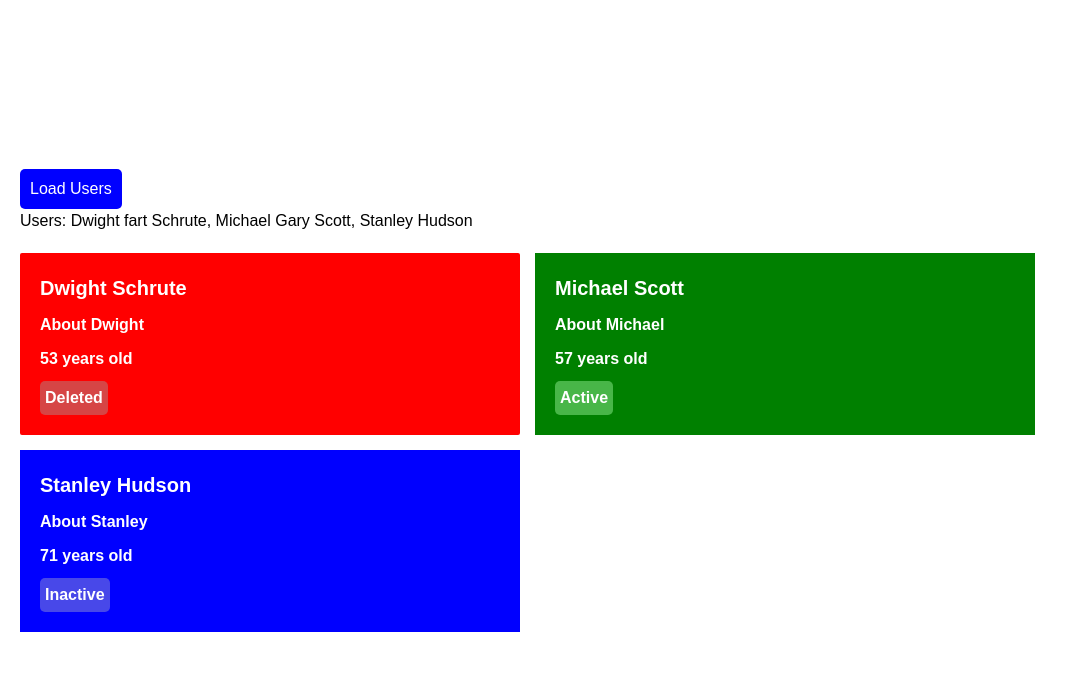
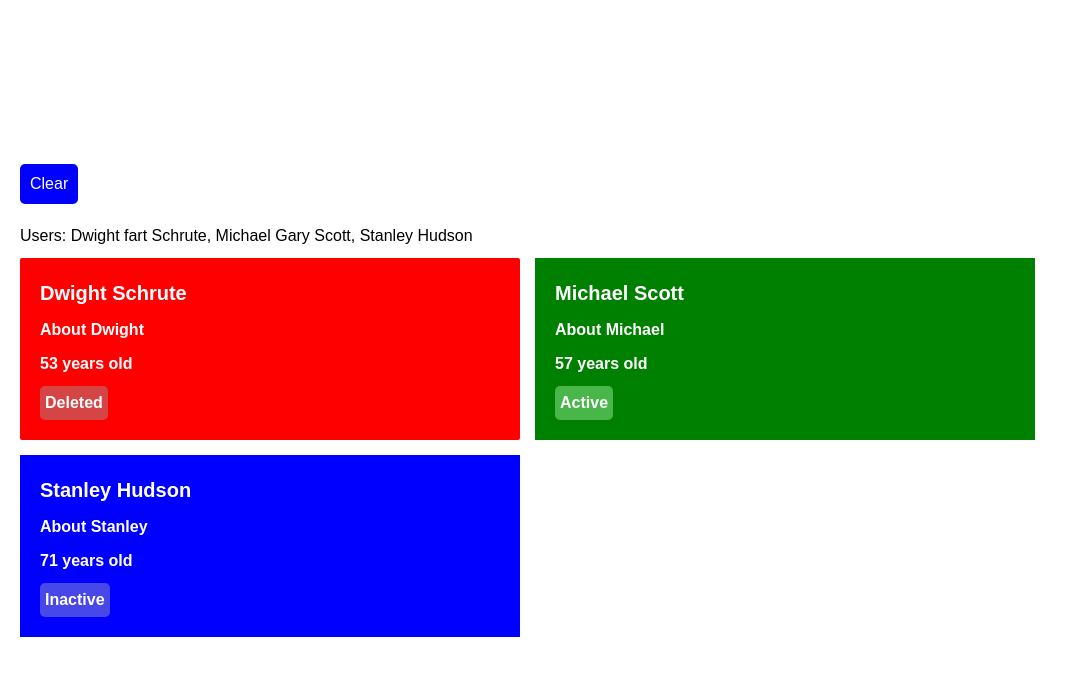
Before and after one commit to Demetre-Panjakidze/homework-pipes-directives, an Angular app: page / in a window 1280 px wide. Both pictures are taken after a click on the button "Load Users". Shown: the top 676 px of the page, without its empty margins (0-1078 px from the left). Built offline with nearby package versions, Linux system fonts and the light colour scheme.

Commit message:
initial commit

```diff
--- a/src/app/user-info/user-info.component.html
+++ b/src/app/user-info/user-info.component.html
@@ -1,8 +1,11 @@
-<button class="load-btn">Load Users</button>
-<p>Users: {{"" | usernames }}</p>
-
-<div class="info-container">
-  <div class="user-info" *ngFor="let info of data.users; let i = index">
-    <app-info [index]="i" [info]="info" appStatus />
+<button class="load-btn" (click)="loadData()">{{btnTxt}}</button>
+<p *ngIf="message" class="empty">List is empty</p>
+<p class="loading" *ngIf="loading">Loading...</p>
+<div *ngIf="loaded">
+  <p class="usernames">Users: {{ "" | usernames }}</p>
+  <div class="info-container">
+    <div class="user-info" *ngFor="let info of data.users; let i = index">
+      <app-info [index]="i" [info]="info" appStatus />
+    </div>
   </div>
 </div>
--- a/src/app/user-info/user-info.component.scss
+++ b/src/app/user-info/user-info.component.scss
@@ -11,11 +11,17 @@
   }
 }
 
+.loading,
+.usernames,
+.empty {
+  margin: 20px 0 0;
+}
+
 .info-container {
   display: flex;
   flex-wrap: wrap;
   gap: 15px;
-  margin: 20px 0 0;
+  margin: 10px 0 0;
 
   .user-info {
     width: 500px;
--- a/src/app/user-info/user-info.component.ts
+++ b/src/app/user-info/user-info.component.ts
@@ -8,5 +8,32 @@ import json from '../../assets/data/data.json';
 })
 export class UserInfoComponent implements OnInit {
   data = json;
+  loading: boolean = false;
+  loaded: boolean = false;
+  message: boolean = true;
+  btnTxt: string = 'Load Users';
+
   ngOnInit() {}
+
+  loadData() {
+    if (this.message) {
+      this.loading = true;
+      this.loaded = false;
+      this.message = false;
+
+      new Promise<void>((resolve) => {
+        setTimeout(() => {
+          resolve();
+        }, 2000);
+      }).then(() => {
+        this.loading = false;
+        this.loaded = true;
+        this.btnTxt = 'Clear';
+      });
+    } else {
+      this.loaded = false;
+      this.btnTxt = 'Load Users';
+      this.message = true;
+    }
+  }
 }
```
